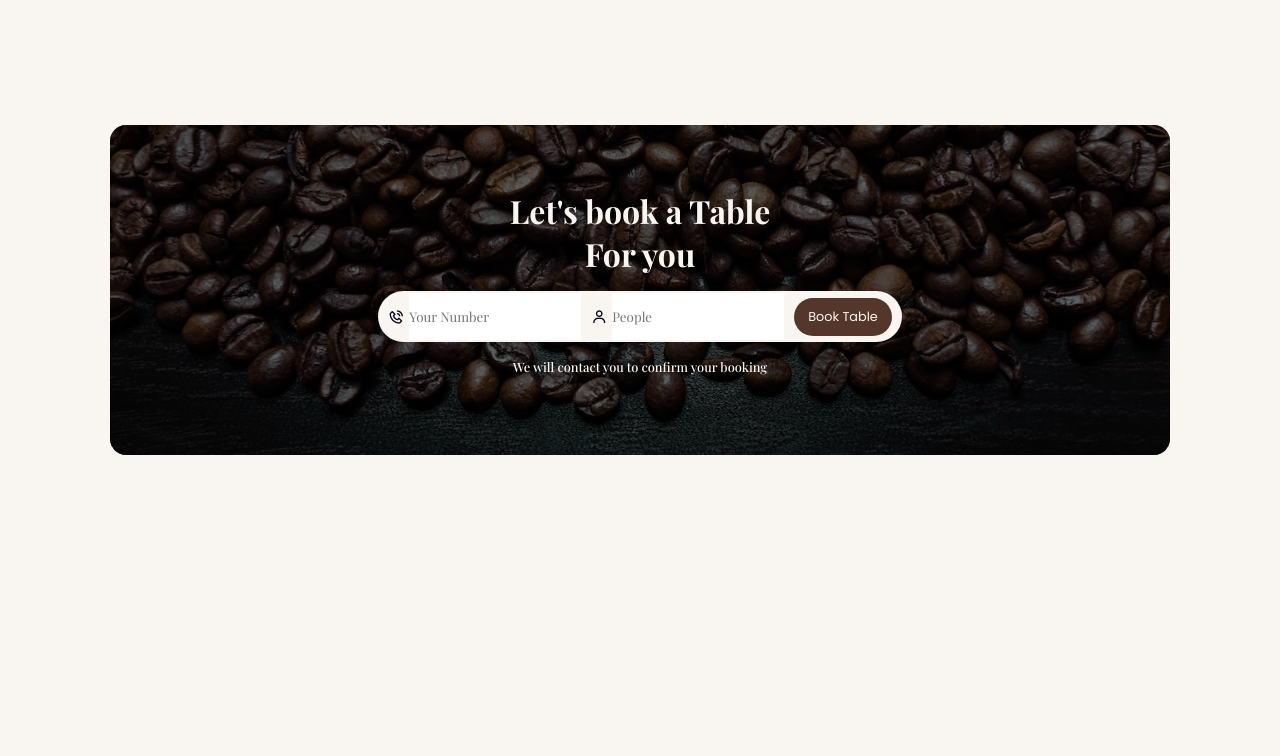
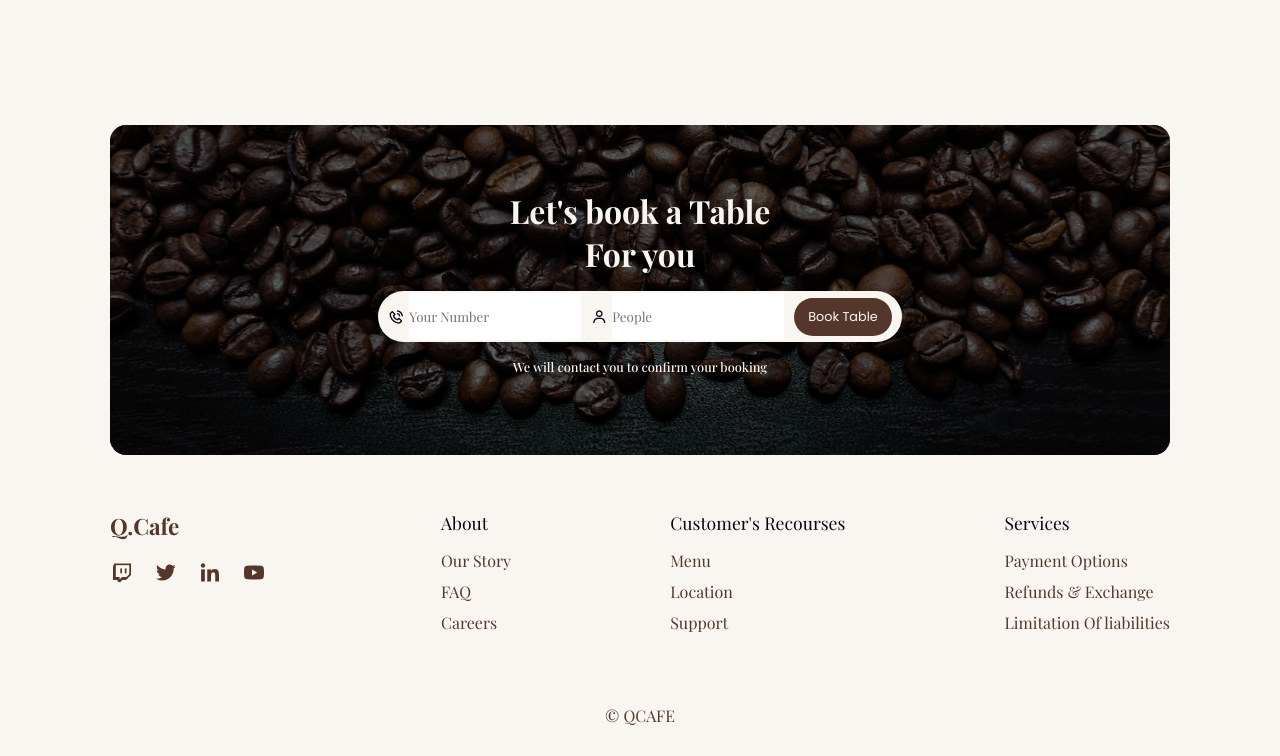
Before and after one commit to mehedihasan06655/QCafe, a plain HTML site: page index.html in a window 1280 px wide. Shown: the part 3114-3870 px from the top of the page. Before the commit the page ends 3569 px from the top, so only its background shows below. Drawn offline with nearby package versions, Linux system fonts and the light colour scheme; a script that the page names is missing.

Commit message:
web site almost done

```diff
--- a/index.html
+++ b/index.html
@@ -270,7 +270,38 @@
             <p>We will contact you to confirm your booking</p>
         </div>
     </section>
-
+    <!-- Footer -->
+    <section class="footer container" id="footer">
+        <div class="footer-box">
+            <a href="#" class="logo">Q.Cafe</a>
+            <div class="social">
+                <a href="#"><i class='bx bxl-twitch'></i></a>
+                <a href="#"><i class='bx bxl-twitter'></i></a>
+                <a href="#"><i class='bx bxl-linkedin'></i></a>
+                <a href="#"><i class='bx bxl-youtube'></i></a>
+            </div>
+        </div>
+        <div class="footer-box">
+            <h3>About</h3>
+            <a href="#">Our Story</a>
+            <a href="#">FAQ</a>
+            <a href="#">Careers</a>
+        </div>
+        <div class="footer-box">
+            <h3>Customer's Recourses</h3>
+            <a href="#">Menu</a>
+            <a href="#">Location</a>
+            <a href="#">Support</a>
+        </div>
+        <div class="footer-box">
+            <h3>Services</h3>
+            <a href="#">Payment Options</a>
+            <a href="#">Refunds & Exchange</a>
+            <a href="#">Limitation Of liabilities</a>
+        </div>
+    </section>
+    <!-- copyright -->
+    <p class="copyright">&#169; QCAFE</p>
     <!-- Swiper JS -->
     <script src="https://cdn.jsdelivr.net/npm/swiper@11/swiper-bundle.min.js"></script>
     <!-- Link Js -->
--- a/style.css
+++ b/style.css
@@ -136,6 +136,10 @@ header{
     justify-content: center;
     align-items: center;
     margin-bottom: 2rem;
+}
+.service{
+    padding-top: 0;
+
 }
 .service-content{
     display: grid;
@@ -392,3 +396,41 @@ header{
     font-weight: 500;
     text-align: center;
 }
+.footer{
+    display: grid;
+    grid-template-columns: repeat(4, auto);
+    justify-content: space-between;
+    gap: 1rem;
+    margin-top: 3rem !important;
+}
+.footer .logo{
+    color: var(--main-color);
+    margin-bottom: 1rem;
+}
+.social a{
+    font-size: 24px;
+    color: var(--main-color);
+    margin-right: 1rem;
+}
+.social a:hover{
+    color: var(--second-color);
+    transition: 0.4s;
+}
+.footer-box h3{
+    font-size: 1.1rem;
+    font-weight: 400;
+    margin-bottom: 1rem;
+}
+.footer-box{
+    display: flex;
+    flex-direction: column;
+}
+.footer-box a{
+    color: var(--main-color);
+    margin-bottom: 10px;
+}
+.copyright{
+    padding: 30px;
+    color: var(--main-color);
+    text-align: center;
+}
```
